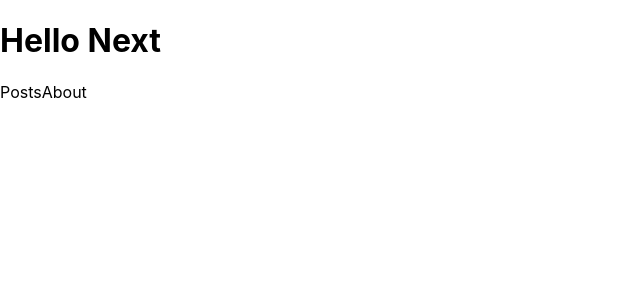
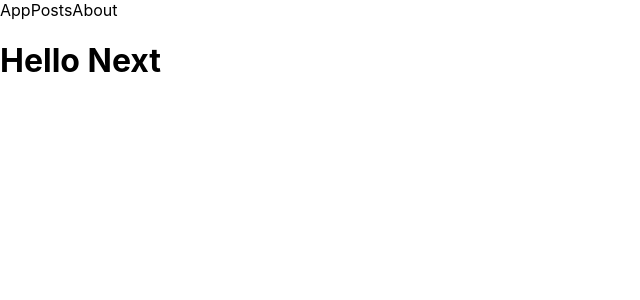
Before and after one commit to KeithChasen/next-tut, a Next.js app: page / in a window 1280 px wide. Shown: the top 300 px of the page, without its empty margins (0-640 px from the left). Built offline with nearby package versions, Linux system fonts and the light colour scheme.

Commit message:
basic layout

```diff
--- /dev/null
+++ b/components/MainLayout.js
@@ -0,0 +1,16 @@
+import Link from "next/link";
+
+export function MainLayout({ children }) {
+  return (
+    <>
+      <nav>
+        <Link href="/">App</Link>
+        <Link href="/posts">Posts</Link>
+        <Link href="/about">About</Link>
+      </nav>
+      <main>
+        { children }
+      </main>
+    </>
+  )
+}
--- a/pages/index.js
+++ b/pages/index.js
@@ -1,14 +1,15 @@
 import Link from 'next/link'
 import Head from 'next/head'
+import {MainLayout} from "../components/MainLayout";
 
 export default function Home() {
-  return <>
-    <Head>
-      <title>My App</title>
-      <meta name="keywords" content="main page"/>
-    </Head>
-    <h1>Hello Next</h1>
-    <Link href="/posts">Posts</Link>
-    <Link href="/about">About</Link>
-  </>
+  return (
+    <MainLayout>
+      <Head>
+        <title>My App</title>
+        <meta name="keywords" content="main page"/>
+      </Head>
+      <h1>Hello Next</h1>
+    </MainLayout>
+  )
 }
```
Also changed, not shown: pages/about/index.js (+9 -6 lines), pages/post/[id].js (+6 -3 lines), pages/posts.js (+7 -1 lines).
